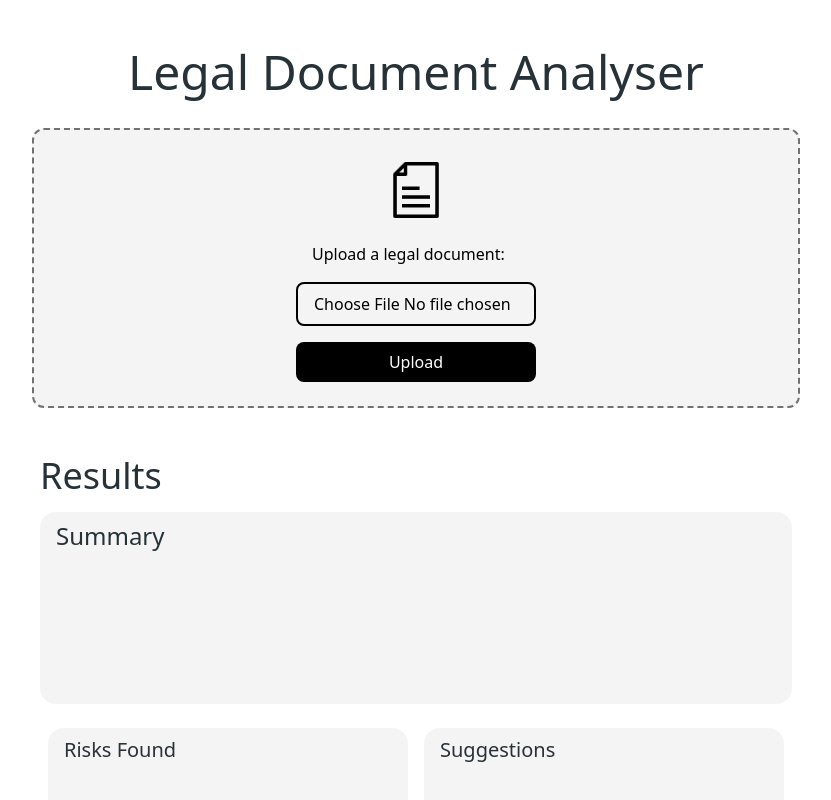
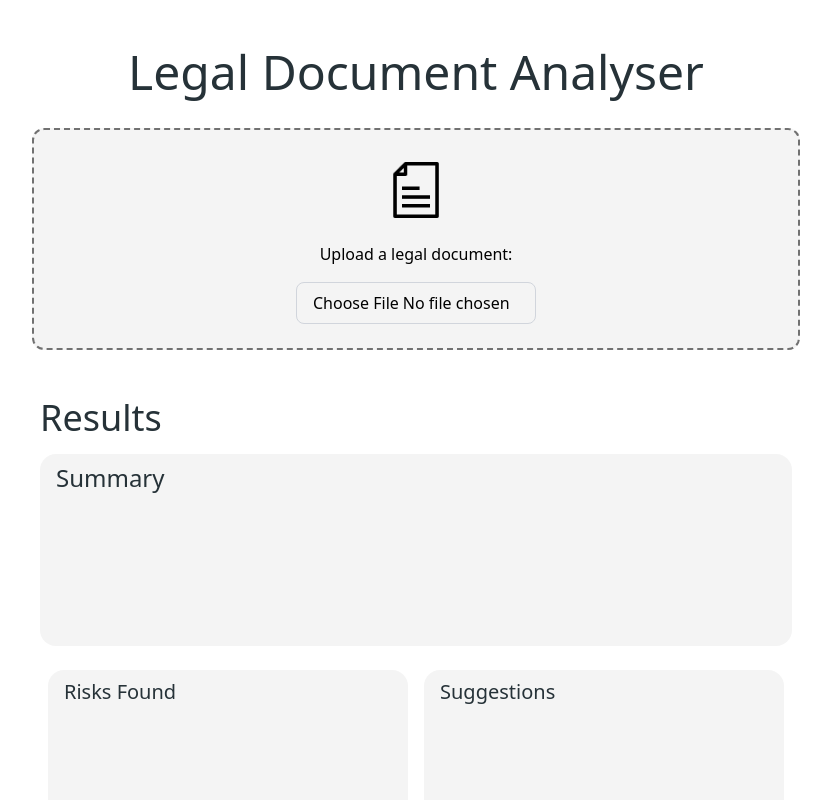
Before and after one commit to jerryjohnsoffl/legal-document-analyzer, a React (Vite) app in the folder frontend/: page / in a window 1280 px wide. Shown: the top 800 px of the page, without its empty margins (224-1055 px from the left). Built offline with nearby package versions, Linux system fonts and the light colour scheme.

Commit message:
Doc updated

```diff
--- a/frontend/src/components/Doc.jsx
+++ b/frontend/src/components/Doc.jsx
@@ -1,17 +1,48 @@
-import React from 'react'
-import DocImg from '../assets/doc.png'
+import React, { useState } from 'react';
+import DocImg from '../assets/doc.png';
 
-const Doc = () => {
+const Doc = ({ onUpload }) => {
+  const [fileName, setFileName] = useState('');
+  const [status, setStatus] = useState('');
+
+  const handleChange = (e) => {
+    const file = e.target.files[0];
+    if (file) {
+      setFileName(file.name);
+      setStatus('Uploading...');
+      onUpload(file);
+      setStatus('Uploaded ✅');
+    } else {
+      setFileName('');
+      setStatus('');
+    }
+  };
+
   return (
-    <div className="border-2 bg-dull-white border-grey rounded-xl border-dashed w-4/5 md:w-3/5 min-h-52 p-4 flex flex-col justify-center items-center">
-        <img src={DocImg} alt="" className='h-8 md:h-14 my-4'/>
-        <form action={"/upload"} method='post' encType='multipart/form-data' className="flex flex-col">
-          <label className='py-2 px-4' for="myfile">Upload a legal document:</label>
-          <input className="py-4 my-2 px-8 w-full md:w-60 md:py-2 md:px-4 rounded-lg flex justify-center border-2 border-solid" type="file" accept=".pdf,.docx,.txt" name="" id="myfile" />
-          <button type="submit" className='py-4 my-2 px-8 w-full md:w-60 md:py-2 md:px-4 rounded-lg flex justify-center bg-def-black text-white'>Upload</button>
-          </form>
+    <div className="border-2 bg-dull-white border-grey rounded-xl border-dashed w-4/5 md:w-3/5 min-h-40 p-4 flex flex-col items-center">
+      <img src={DocImg} alt="Upload" className="h-8 md:h-14 my-4" />
+
+      <label htmlFor="myfile" className="py-2 px-4 block font-medium">
+        Upload a legal document:
+      </label>
+
+      <input
+        id="myfile"
+        type="file"
+        accept=".txt,.docx,.pdf"
+        className="py-4 my-2 px-8 w-full md:w-60 md:py-2 md:px-4 rounded-lg flex justify-center border border-gray-300"
+        onChange={handleChange}
+      />
+
+      {fileName && (
+        <p className="text-sm text-gray-700 mt-2">📄 {fileName}</p>
+      )}
+
+      {status && (
+        <p className="text-sm font-medium mt-1 text-green-700">{status}</p>
+      )}
     </div>
-  )
-}
+  );
+};
 
-export default Doc
+export default Doc;
```
